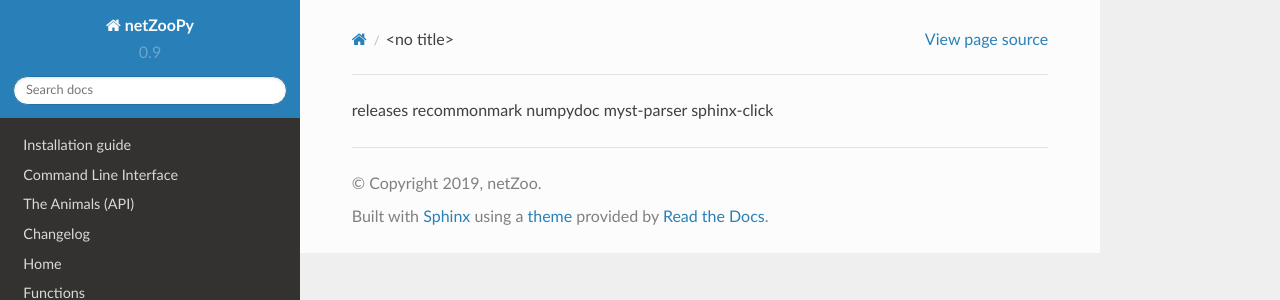
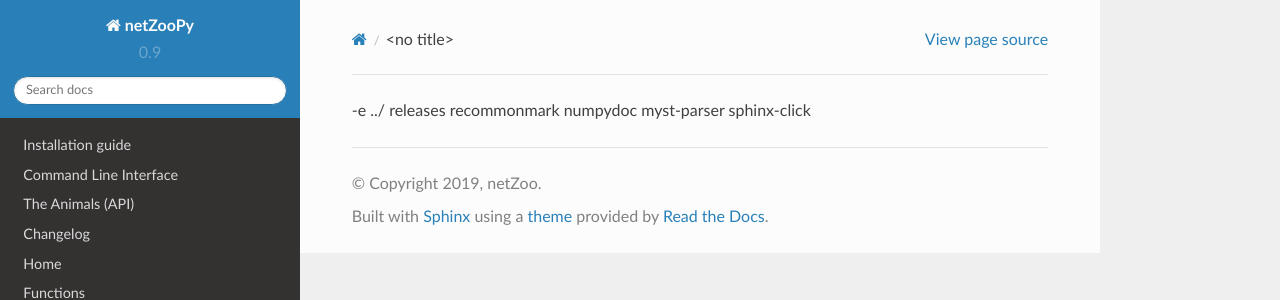
Before and after one commit to netZoo/netZooPy, a Sphinx documentation site: the page built from docs/requirements.txt, in a window 1280 px wide. Shown: the top 300 px of the page. Built offline with Sphinx 7.4.7 and the Read the Docs theme 2.0.0, drawn with Linux system fonts in a browser that asks for light colours; part of the change alters nothing that is shown.

Commit message:
fixing rtd

```diff
--- a/docs/conf.py
+++ b/docs/conf.py
@@ -17,6 +17,7 @@ import sys
 sys.path.insert(0, os.path.abspath('.'))
 sys.path.insert(0, os.path.abspath('../..'))
 sys.path.insert(0, os.path.abspath("../../netZooPy"))
+sys.path.insert(0, os.path.abspath("../netZooPy"))
 sys.path.insert(0, os.path.abspath("../../netZooPy/docs/"))
 
 
--- a/docs/requirements.txt
+++ b/docs/requirements.txt
@@ -1,3 +1,4 @@
+-e ../
 releases
 recommonmark
 numpydoc
```
